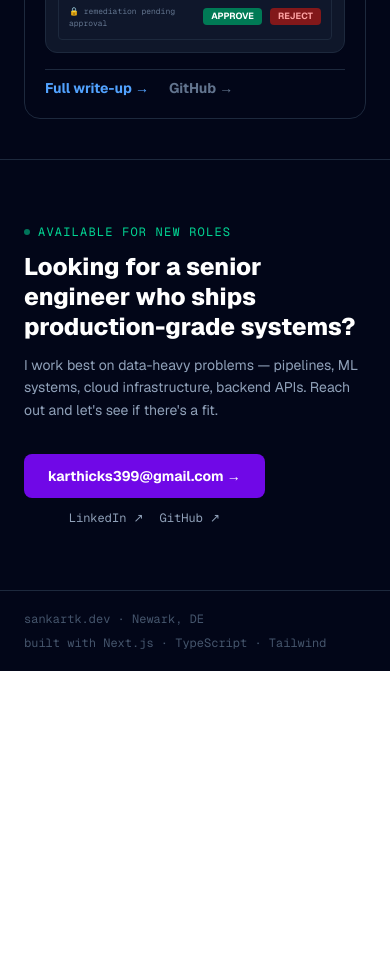
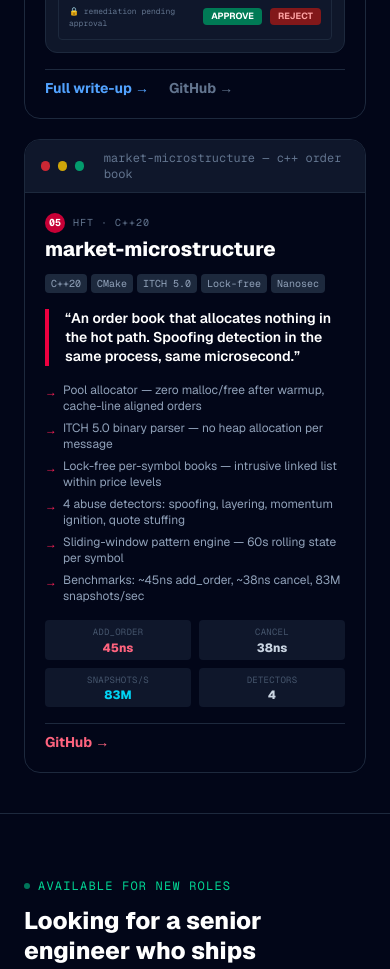
Before and after one commit to Sankartk/sankar-portfolio, a Next.js app: page / in a window 390 px wide. Shown: the part 6280-7249 px from the top of the page. Before the commit the page ends 6951 px from the top, so only its background shows below. Built offline with nearby package versions, Linux system fonts and the light colour scheme.

Commit message:
add market-microstructure project card

```diff
--- a/app/page.tsx
+++ b/app/page.tsx
@@ -661,6 +661,70 @@ export default function Home() {
             </div>
           </div>
 
+          {/* CARD 05 — market-microstructure */}
+          <div className="rounded-2xl bg-slate-950 border border-slate-800 overflow-hidden flex flex-col">
+            <div className="flex items-center gap-2 px-4 py-2.5 bg-slate-900 border-b border-slate-800">
+              <span className="w-2.5 h-2.5 rounded-full bg-red-500 opacity-80"/>
+              <span className="w-2.5 h-2.5 rounded-full bg-yellow-400 opacity-80"/>
+              <span className="w-2.5 h-2.5 rounded-full bg-emerald-500 opacity-80"/>
+              <span className="ml-3 text-xs font-mono text-slate-500">market-microstructure &mdash; c++ order book</span>
+            </div>
+            <div className="p-5 flex flex-col gap-4 flex-1">
+              <div className="flex items-start justify-between gap-3 flex-wrap">
+                <div>
+                  <div className="flex items-center gap-2 mb-1">
+                    <span className="text-[10px] font-mono font-bold text-white bg-rose-700 rounded-full w-5 h-5 flex items-center justify-center flex-shrink-0">05</span>
+                    <span className="text-[10px] font-mono text-slate-500 uppercase tracking-widest">HFT &middot; C++20</span>
+                  </div>
+                  <h3 className="text-xl font-extrabold text-white leading-tight">
+                    <a href="https://github.com/Sankartk/market-microstructure" className="hover:text-rose-400 transition-colors" target="_blank" rel="noopener noreferrer">market-microstructure</a>
+                  </h3>
+                </div>
+                <div className="flex flex-wrap gap-1">
+                  {["C++20","CMake","ITCH 5.0","Lock-free","Nanosec"].map(t => (
+                    <span key={t} className="bg-slate-800 text-slate-400 px-1.5 py-0.5 rounded text-[10px] font-mono">{t}</span>
+                  ))}
+                </div>
+              </div>
+              <div className="border-l-4 border-rose-600 pl-4">
+                <p className="text-white text-sm font-semibold leading-snug">
+                  &ldquo;An order book that allocates nothing in the hot path. Spoofing detection in the same process, same microsecond.&rdquo;
+                </p>
+              </div>
+              <ul className="flex flex-col gap-1.5 flex-1">
+                {[
+                  "Pool allocator &mdash; zero malloc/free after warmup, cache-line aligned orders",
+                  "ITCH 5.0 binary parser &mdash; no heap allocation per message",
+                  "Lock-free per-symbol books &mdash; intrusive linked list within price levels",
+                  "4 abuse detectors: spoofing, layering, momentum ignition, quote stuffing",
+                  "Sliding-window pattern engine &mdash; 60s rolling state per symbol",
+                  "Benchmarks: ~45ns add_order, ~38ns cancel, 83M snapshots/sec",
+                ].map((item, i) => (
+                  <li key={i} className="flex items-start gap-1.5 text-xs text-slate-400">
+                    <span className="text-rose-500 mt-0.5 flex-shrink-0">&rarr;</span>
+                    <span dangerouslySetInnerHTML={{ __html: item }} />
+                  </li>
+                ))}
+              </ul>
+              <div className="grid grid-cols-2 sm:grid-cols-4 gap-2">
+                {[
+                  { label: "add_order", value: "45ns", c: "text-rose-400" },
+                  { label: "cancel", value: "38ns", c: "text-slate-300" },
+                  { label: "snapshots/s", value: "83M", c: "text-cyan-400" },
+                  { label: "Detectors", value: "4", c: "text-slate-300" },
+                ].map(({ label, value, c }) => (
+                  <div key={label} className="bg-slate-900 rounded px-2 py-1.5 text-center">
+                    <p className="text-[9px] font-mono text-slate-600 uppercase tracking-wide mb-0.5 truncate">{label}</p>
+                    <p className={`text-xs font-extrabold leading-none ${c}`}>{value}</p>
+                  </div>
+                ))}
+              </div>
+              <div className="flex gap-5 pt-2 border-t border-slate-800 mt-auto">
+                <a href="https://github.com/Sankartk/market-microstructure" className="text-sm font-bold text-rose-400 hover:text-rose-300 transition-colors" target="_blank" rel="noopener noreferrer">GitHub &rarr;</a>
+              </div>
+            </div>
+          </div>
+
           </div>{/* end 2x2 grid */}
       </section>
 
```
